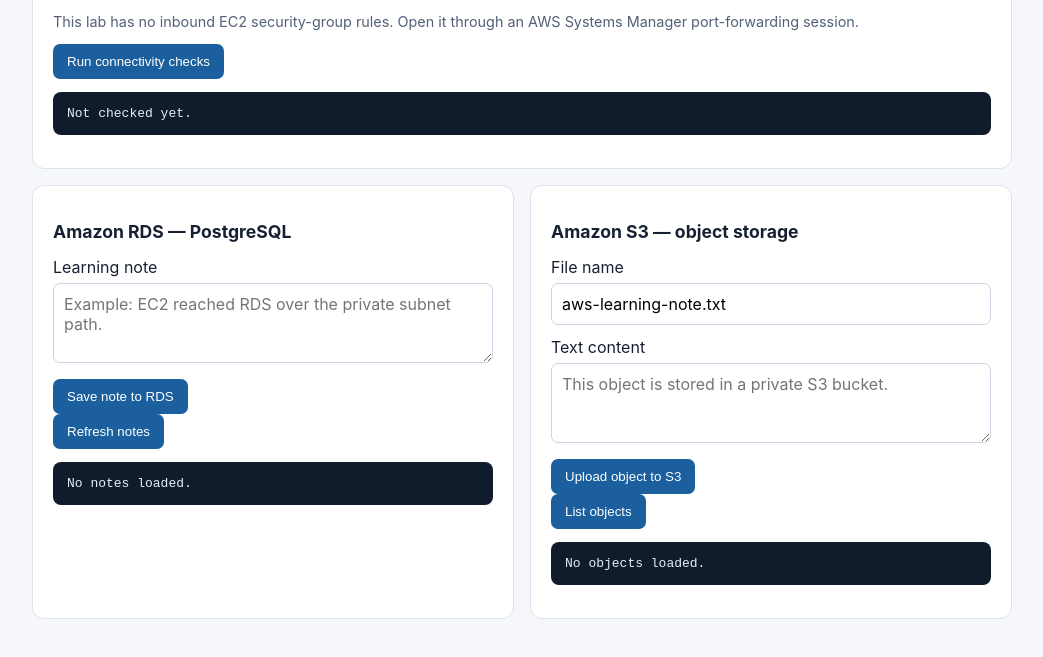
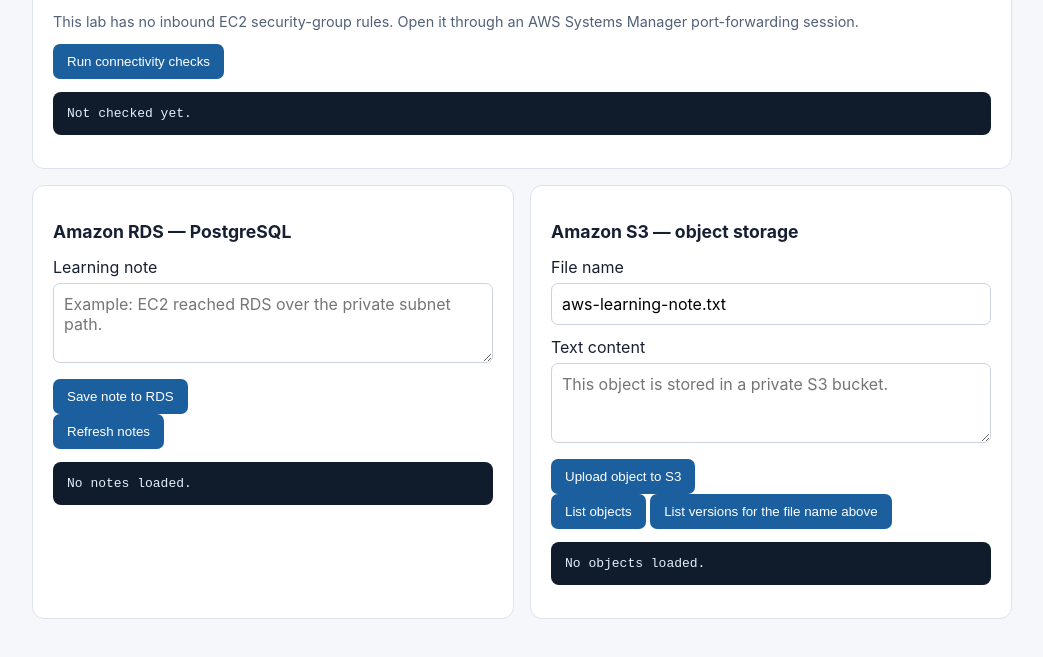
Before and after one commit to tripathies/azure-master-vault, a plain HTML site: page aws-master-reference/projects/escanor/app/templates/index.html in a window 1280 px wide. Shown: the part 131-788 px from the top of the page, without its empty margins (118-1161 px from the left). Drawn offline with Linux system fonts and the light colour scheme.

Commit message:
Expose S3 version-history exercise in sample UI

```diff
--- a/aws-master-reference/projects/escanor/app/templates/index.html
+++ b/aws-master-reference/projects/escanor/app/templates/index.html
@@ -47,6 +47,7 @@
         <button type="submit">Upload object to S3</button>
       </form>
       <button onclick="loadObjects()">List objects</button>
+      <button onclick="loadVersions()">List versions for the file name above</button>
       <pre id="objects">No objects loaded.</pre>
     </section>
   </div>
@@ -70,6 +71,12 @@
       try { await show("objects", await requestJson("/api/objects")); }
       catch (error) { await show("objects", { error: error.message }); }
     }
+    async function loadVersions() {
+      try {
+        const name = encodeURIComponent(document.getElementById("filename").value);
+        await show("objects", await requestJson("/api/object-versions?name=" + name));
+      } catch (error) { await show("objects", { error: error.message }); }
+    }
     document.getElementById("noteForm").addEventListener("submit", async (event) => {
       event.preventDefault();
       try {
```
